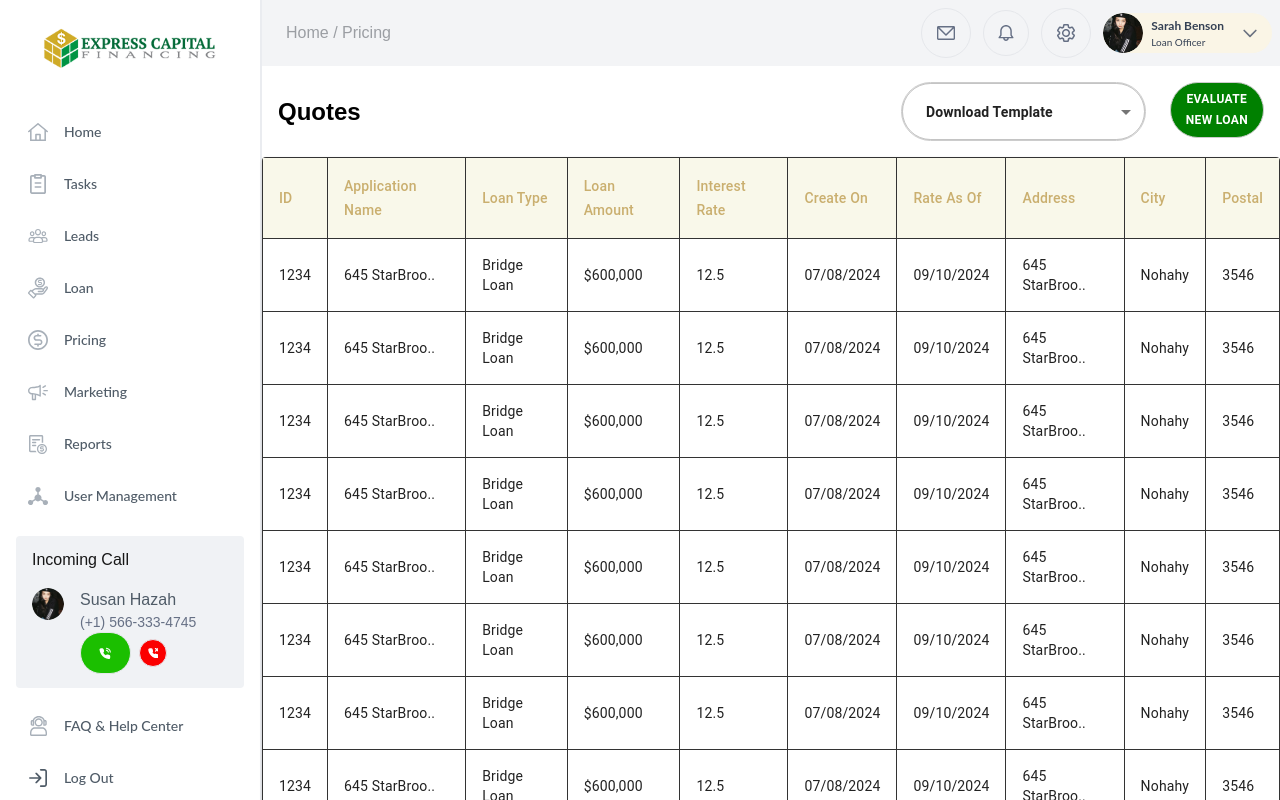
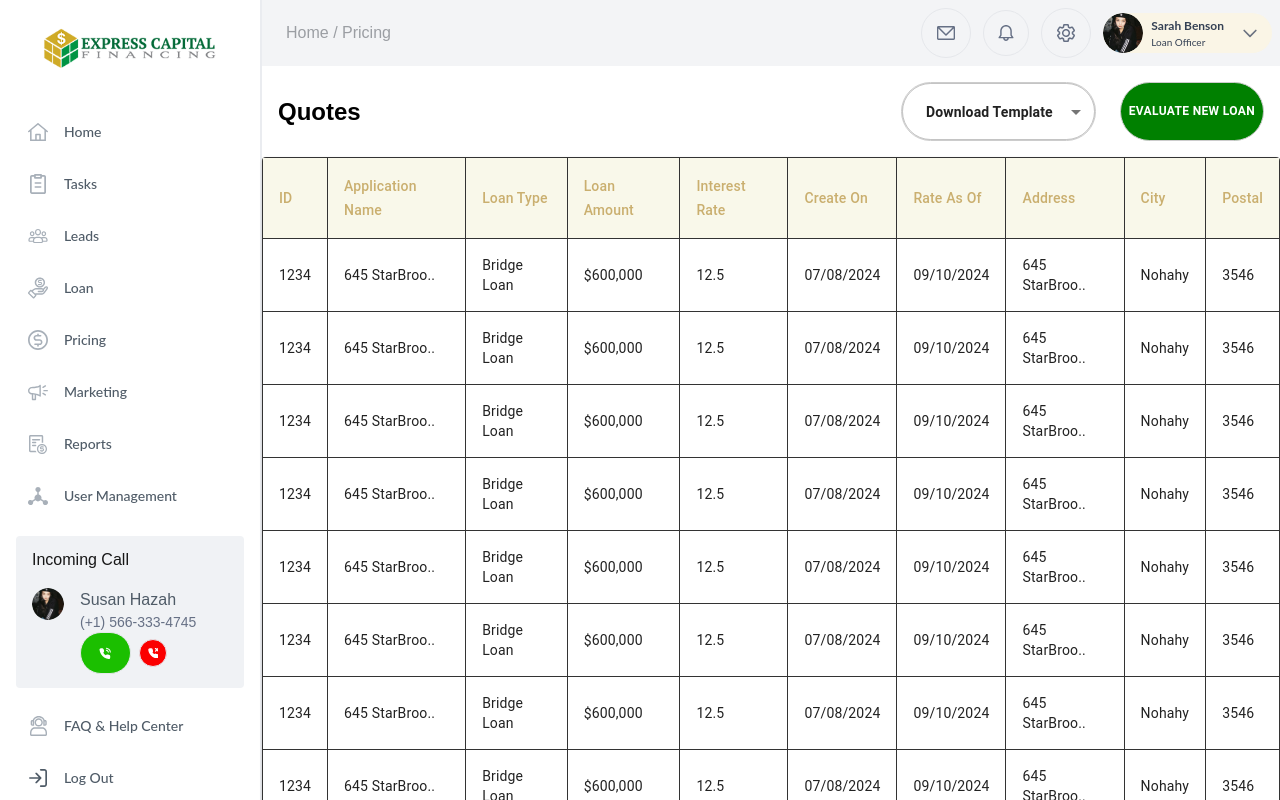
Before and after one commit to web-cloudy/ECF_FE, a Next.js app: page /pricing/quotes in a window 1280 px wide. Shown: the top 800 px of the page. Built offline with nearby package versions, Linux system fonts and the light colour scheme.

Commit message:
fix routing for CTA button

```diff
--- a/src/pages/pricing/quotes.tsx
+++ b/src/pages/pricing/quotes.tsx
@@ -8,12 +8,13 @@ import TableBody from "@mui/material/TableBody";
 import TableRow from "@mui/material/TableRow";
 import TableCell, { tableCellClasses } from "@mui/material/TableCell";
 import Paper from "@mui/material/Paper";
-import Link from "next/link";
-
 import Sidebar from "@/components/layout/Sidebar";
 import Navbar from "@/components/layout/Navbar";
+import { useRouter } from 'next/router';
 
 export default function Quotes() {
+  const router = useRouter();
+
   const [downloadTemplate, setDownloadTemplate] = useState("");
 
   const handleDownloadTemplate = (event: SelectChangeEvent<unknown>) => {
@@ -46,9 +47,7 @@ export default function Quotes() {
             <MenuItem value="template-1">Template-1</MenuItem>
             <MenuItem value="template-2">Template-2</MenuItem>
           </CustomSelect>
-          <Link href="/pricing">
-            <CustomButton fullWidth>Evaluate new loan</CustomButton>
-          </Link>
+          <CustomButton onClick={() => router.push('/pricing')} fullWidth>Evaluate new loan</CustomButton>
         </div>
       </div>
       <TableContainer component={Paper}>
```
